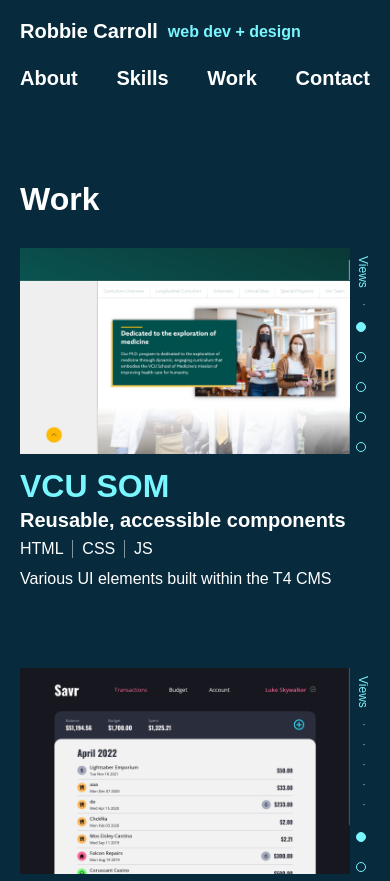
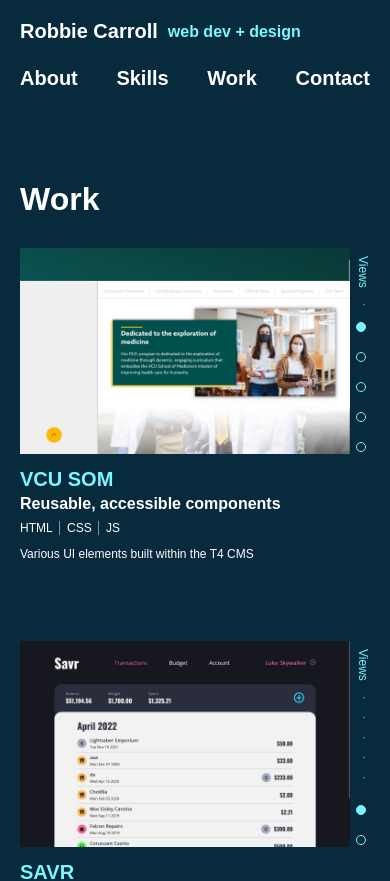
Before and after one commit to anewlens/portfolio-next, a Next.js app: page /work in a window 390 px wide. Shown: the top 881 px of the page. Built offline with nearby package versions, Linux system fonts and the light colour scheme; a web font is replaced by a local one.

Commit message:
font-sizes

```diff
--- a/styles/Components/WorkPanel.module.css
+++ b/styles/Components/WorkPanel.module.css
@@ -18,13 +18,13 @@
 
 .WorkPanel_title {
     color: var(--cyan);
-    font-size: 3.2rem;
+    font-size: clamp(2rem, 4vw, 2.4rem);
     font-weight: 700;
     margin-bottom: .4rem;
 }
 
 .WorkPanel_subtitle {
-    font-size: 2rem;
+    font-size: clamp(1.6rem, 2vw, 2rem);;
     font-weight: 700;
     color: white;
     margin-bottom: .8rem;
@@ -39,7 +39,7 @@
 
 .WorkPanel_techStack>span {
     color: white;
-    font-size: 1.6rem;
+    font-size: clamp(1.2rem, 1vw, 1.6rem);
     font-weight: 300;
     padding: 0 1ch;
 }
@@ -53,7 +53,7 @@
 }
 
 .WorkPanel_description {
-    font-size: 1.6rem;
+    font-size: clamp(1.2rem, 1vw, 1.6rem);
     font-weight: 400;
 }
 
@@ -65,7 +65,7 @@
 }
 
 .WorkPanel_buttons>a {
-    font-size: 2rem;
+    font-size: clamp(1.6rem, 2vw, 2rem);
     display: flex;
     align-items: center;
 
--- a/styles/Layout/Layout.module.css
+++ b/styles/Layout/Layout.module.css
@@ -2,7 +2,7 @@
     display: flex;
     align-items: center;
     padding: 0 var(--sideMargins);
-    padding-top: 13%;
+    padding-top: 10%;
 }
 
 @media screen and (max-width: 500px) {
--- a/styles/Pages/Home.module.css
+++ b/styles/Pages/Home.module.css
@@ -1,6 +1,7 @@
 .content {
   display: flex;
   flex-direction: column;
+  margin-top: 50%;
 }
 
 .content_title {
@@ -9,7 +10,7 @@
 }
 
 .content_subhead {
-  font-size: 3.6rem;
+  font-size: var(--subTitleSize);
   font-weight: 700;
   color: var(--cyan);
   margin-bottom: 1.2rem;
--- a/styles/Pages/Skills.module.css
+++ b/styles/Pages/Skills.module.css
@@ -26,7 +26,7 @@
 }
 
 .content_section_title {
-    font-size: 3.2rem;
+    font-size: var(--subTitleSize);
     font-weight: 700;
     color: var(--cyan);
     flex: 100%;
--- a/styles/globals.css
+++ b/styles/globals.css
@@ -31,6 +31,7 @@ body>#__next {
   --sideMargins: 17vw;
 
   --pageTitleSize: clamp(3.2rem, 4.5vw, 5.2rem);
+  --subTitleSize: clamp(2rem, 2vw, 3.6rem);
 }
 
 * {
```
